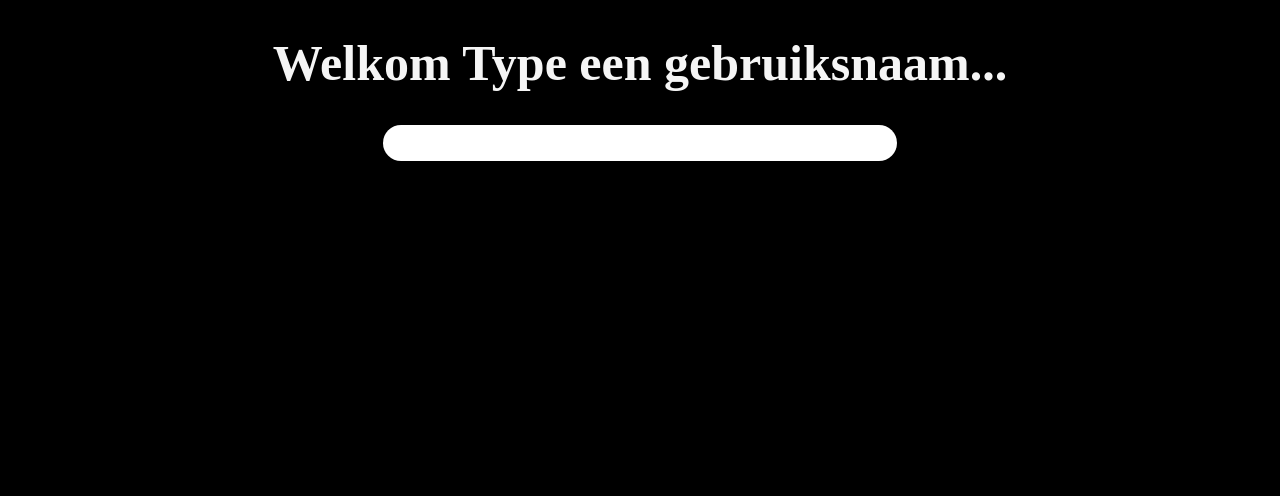
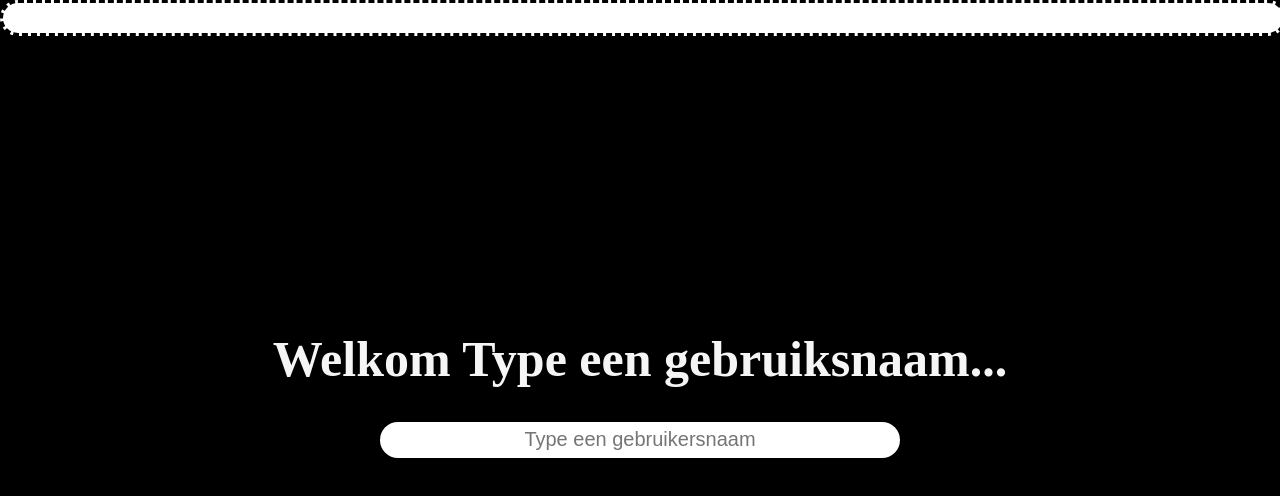
Before and after one commit to ayachi-code/rock-paper-scissors, a website: page public/index.html in a window 1280 px wide. Drawn offline with Linux system fonts and the light colour scheme.

Commit message:
nav border gegeven

```diff
--- a/public/css/index.css
+++ b/public/css/index.css
@@ -1,5 +1,6 @@
 body {
     background-color: black;
+    margin: 0;
 }
 
 #begroeting {
@@ -11,6 +12,7 @@ body {
     width: 100%;
     height: 100%;
     text-align: center;
+    margin-top: 23%;
 }
 #gebruiksnaam {
     width: 40%;
@@ -20,6 +22,14 @@ body {
     border-style: dotted;
     text-align: center;
     font-size: 20px;
+}
 
 
+.navigator {
+    width: 100%;
+    height: 30px;
+    background-color: white;
+    border-radius: 20px;
+    border-style: dashed;
+    border-color: black;
 }
--- a/public/index.html
+++ b/public/index.html
@@ -9,9 +9,13 @@
 </head>
 <body>
 
+    <nav class="navigator">
+
+    </nav>
+
     <div class="intro">
     <h1 id="begroeting">Welkom Type een gebruiksnaam...</h1>
-    <input type="text" id="gebruiksnaam" maxlength="14">
+    <input type="text" id="gebruiksnaam" maxlength="16" placeholder="Type een gebruikersnaam">
         </div>
 </body>
 </html>
```
